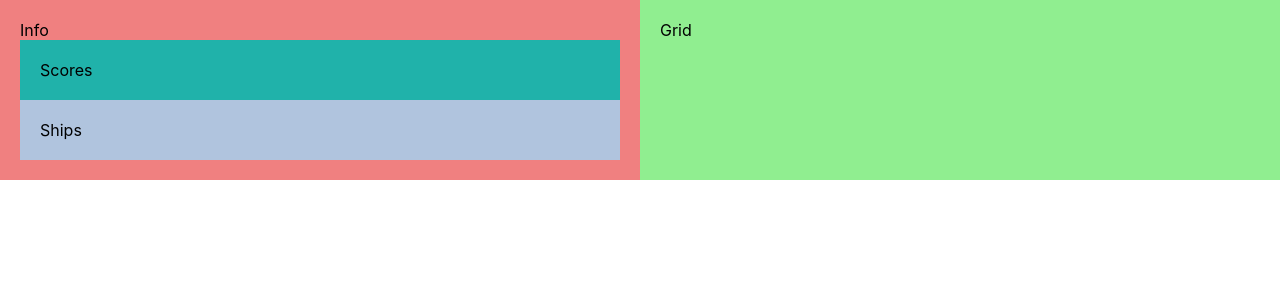
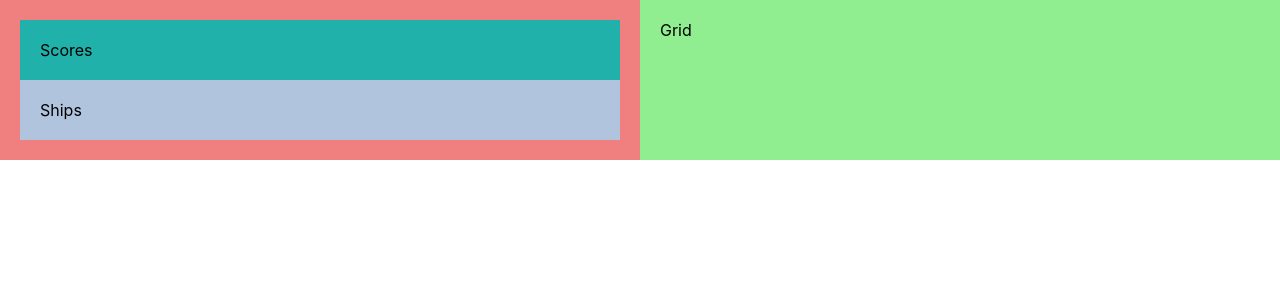
Before and after one commit to rosc0/battleship, a React (Create React App) app: page / in a window 1280 px wide. Shown: the top 300 px of the page. Built offline with nearby package versions, Linux system fonts and the light colour scheme.

Commit message:
More basic layout prep

```diff
--- a/src/App.js
+++ b/src/App.js
@@ -4,7 +4,6 @@ function App() {
   return (
     <div className='app-container'>
       <div className='game-info-container'>
-        Info
         <div className='score-container'>
           Scores
         </div>
--- a/src/App.scss
+++ b/src/App.scss
@@ -35,12 +35,33 @@
   }
 
   .score-container {
+    width: 100%;
     padding: 20px;
     background-color: lightseagreen;
+
+    @include breakpoint(sm) {
+      width: 50%;
+    }
+
+    @include breakpoint(md) {
+      width: 100%;
+    }
   }
 
   .ships-container {
+    width: 100%;
     padding: 20px;
     background-color: lightsteelblue;
+    display: flex;
+    flex-direction: column;
+    flex-wrap: wrap;
+
+    @include breakpoint(sm) {
+      width: 50%;
+    }
+
+    @include breakpoint(md) {
+      width: 100%;
+    }
   }
 }
--- a/src/index.scss
+++ b/src/index.scss
@@ -11,3 +11,8 @@ code {
   font-family: source-code-pro, Menlo, Monaco, Consolas, 'Courier New',
     monospace;
 }
+
+div {
+  -webkit-box-sizing: border-box;
+  box-sizing: border-box;
+}
--- a/src/styles/_variables.scss
+++ b/src/styles/_variables.scss
@@ -4,3 +4,6 @@ $breakpoints: (
   lg: 960px,
   xl: 1200px
 );
+
+$player1Color: #ECAF28;
+$player2Color: #6BB69F;
```
